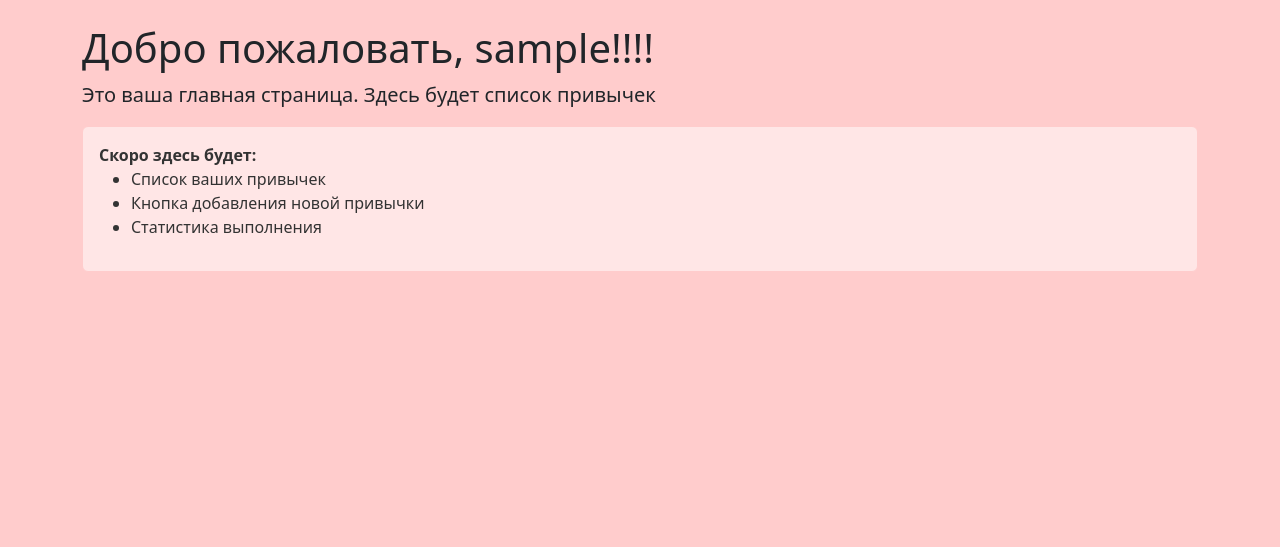
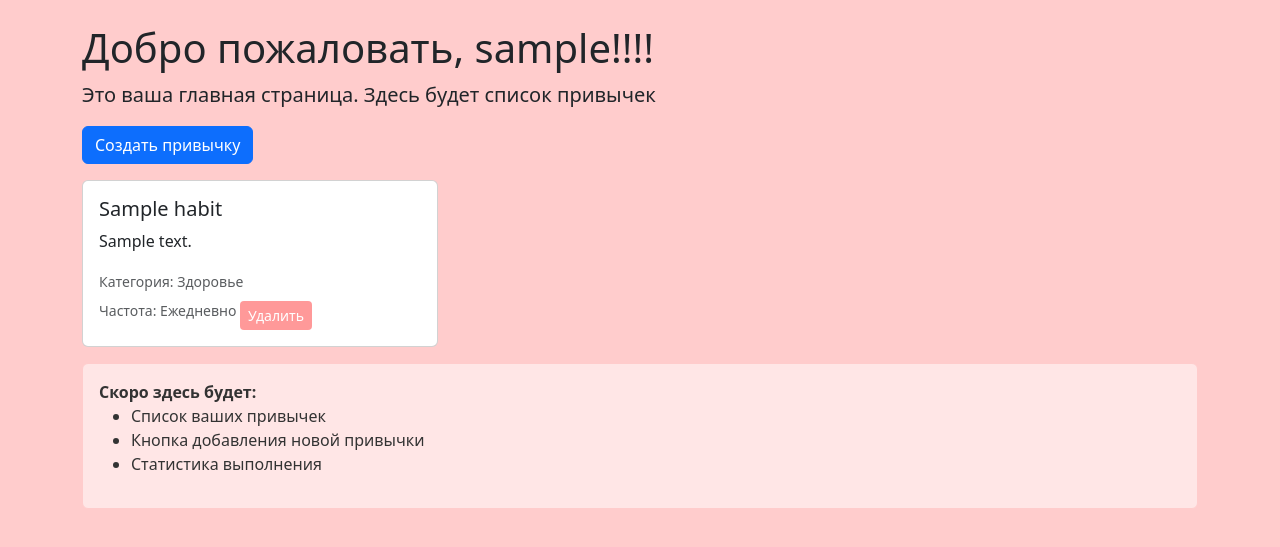
Before and after one commit to VelichaevaSofia/HabitTracker, a Django app: page / in a window 1280 px wide. Shown: the part 56-603 px from the top of the page. Run offline with Django 3.2, Linux system fonts and the light colour scheme; a user stored in the database is signed in; tables that the repository leaves empty hold one stand-in row (values such as "Sample post").

Commit message:
Добавлено создание привычки и удаление привычки

```diff
--- a/app/tracker/templates/tracker/dashboard.html
+++ b/app/tracker/templates/tracker/dashboard.html
@@ -37,6 +37,16 @@
             color: #333 !important;
             font-weight: bold;
         }
+        .btn-delete {
+        background-color: #FF9999;
+        color: white;
+        border: none;
+        }
+
+        .btn-delete:hover {
+        background-color: #e68a8a;
+        color: white;
+        }
     </style>
 </head>
 <body>
@@ -54,6 +64,35 @@
         <h1>Добро пожаловать, {{ user.username }}!!!!</h1>
         <p class="lead">Это ваша главная страница. Здесь будет список привычек</p>
 
+<a href="{% url 'create_habit' %}" class="btn btn-primary mb-3"> Создать привычку</a>
+
+{% if habits %}
+    <div class="row">
+        {% for habit in habits %}
+            <div class="col-md-4 mb-3">
+                <div class="card">
+                    <div class="card-body">
+                        <h5 class="card-title">{{ habit.name }}</h5>
+                        <p class="card-text">{{ habit.description }}</p>
+                        <small class="text-muted">
+                            Категория: {{ habit.get_category_display }}<br>
+                            Частота: {{ habit.get_how_often_display }}
+                        </small>
+                        <a href="{% url 'delete_habit' habit.id %}"
+                           class="btn btn-delete btn-sm mt-2"
+                           onclick="return confirm('Точно удалить эту привычку?')">
+                           Удалить
+                        </a>
+                    </div>
+                </div>
+            </div>
+        {% endfor %}
+    </div>
+{% else %}
+    <p>У вас пока нет привычек. Создайте первую</p>
+{% endif %}
+
+
         <div class="alert alert-info">
             <strong> Скоро здесь будет:</strong>
             <ul>
--- a/app/tracker/urls.py
+++ b/app/tracker/urls.py
@@ -8,4 +8,6 @@ urlpatterns = [
     path('dashboard/', views.dashboard_view, name='dashboard'),
     path('', views.dashboard_view, name='home'),
     path('test-403/', views.test_403, name='test_403'),
+    path('create/', views.create_habit, name= 'create_habit'),
+    path('habit/<int:habit_id>/delete/', views.delete_habit, name='delete_habit'),
 ]
--- a/app/tracker/views.py
+++ b/app/tracker/views.py
@@ -5,7 +5,8 @@ from django.contrib.auth.decorators import login_required
 from django.contrib.auth import logout
 from .forms import RegisterForm, LoginForm
 from django.http import HttpResponseForbidden
-
+from .forms import HabitForm
+from .models import Habit
 
 def register_view(request):
     """Регистрация пользователя"""
@@ -52,7 +53,8 @@ def logout_view(request):
 @login_required
 def dashboard_view(request):
     """Главная страница (дашборд)"""
-    return render(request, 'tracker/dashboard.html')
+    habits = Habit.objects.filter(user=request.user)
+    return render(request, 'tracker/dashboard.html', {'habits': habits})
 
 def custom_403(request, exception):
     """Пользовательская страница ошибки 403"""
@@ -61,3 +63,22 @@ def custom_403(request, exception):
 def test_403(request):
     """Тестовая страница для проверки 403"""
     return render(request, 'tracker/403.html', status=403)
+
+@login_required
+def create_habit(request):
+    if request.method == 'POST':
+        form = HabitForm (request.POST)
+        if form.is_valid():
+            habit = form.save (commit=False)
+            habit.user = request.user
+            habit.save()
+            return redirect('dashboard')
+    else:
+        form = HabitForm()
+    return render(request, 'tracker/create_habit.html', {'form': form})
+
+@login_required
+def delete_habit(request, habit_id):
+    habit = Habit.objects.get(id=habit_id, user=request.user)
+    habit.delete()
+    return redirect('dashboard')
```
Also changed, not shown: app/tracker/forms.py (+28 -1 lines), app/tracker/templates/tracker/create_habit.html (added, +95 -0 lines).
